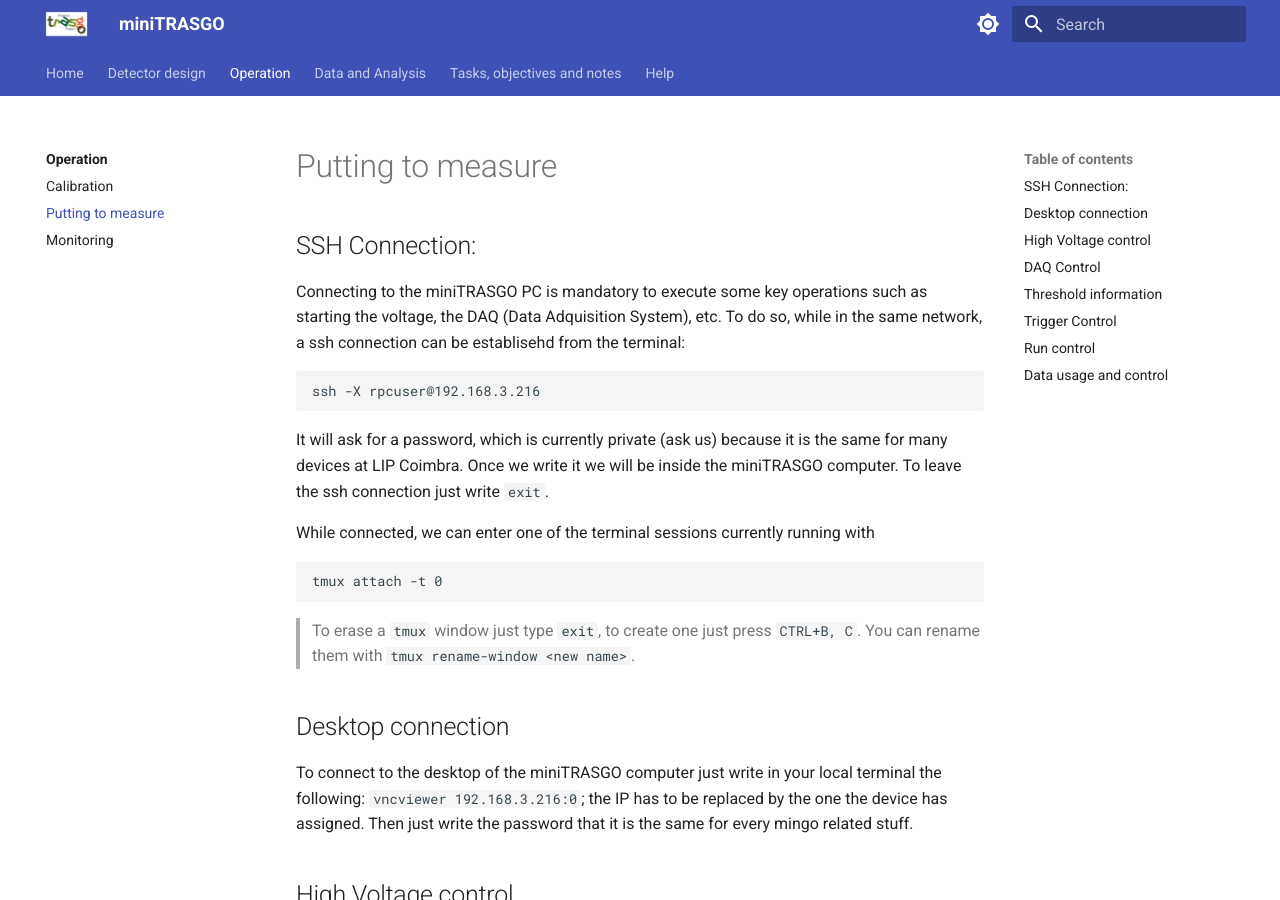
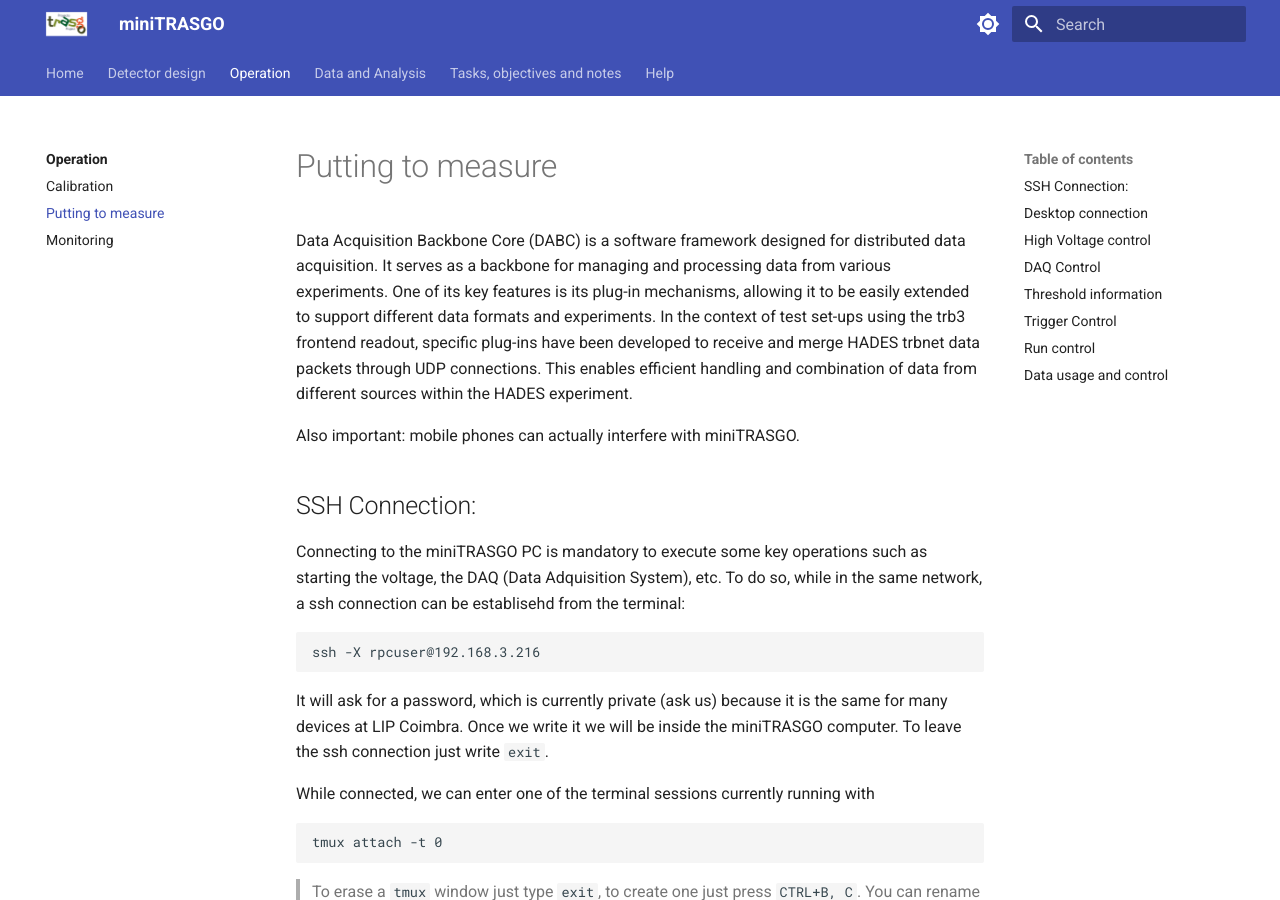
Before and after one commit to cayesoneira/miniTRASGO-documentation, an MkDocs documentation site: the page built from docs/operation/software.md, in a window 1280 px wide and 900 px high. Built offline with MkDocs 1.6.1 and Material for MkDocs 9.7.7, drawn with Linux system fonts in a browser that asks for light colours.

Commit message:
Update software.md

```diff
--- a/docs/operation/software.md
+++ b/docs/operation/software.md
@@ -1,3 +1,7 @@
+Data Acquisition Backbone Core (DABC) is a software framework designed for distributed data acquisition. It serves as a backbone for managing and processing data from various experiments. One of its key features is its plug-in mechanisms, allowing it to be easily extended to support different data formats and experiments. In the context of test set-ups using the trb3 frontend readout, specific plug-ins have been developed to receive and merge HADES trbnet data packets through UDP connections. This enables efficient handling and combination of data from different sources within the HADES experiment.
+
+Also important: mobile phones can actually interfere with miniTRASGO.
+
 ## SSH Connection:
 Connecting to the miniTRASGO PC is mandatory to execute some key operations such as starting the voltage, the DAQ (Data Adquisition System), etc. To do so, while in the same network, a ssh connection can be establisehd from the terminal:
 
```
